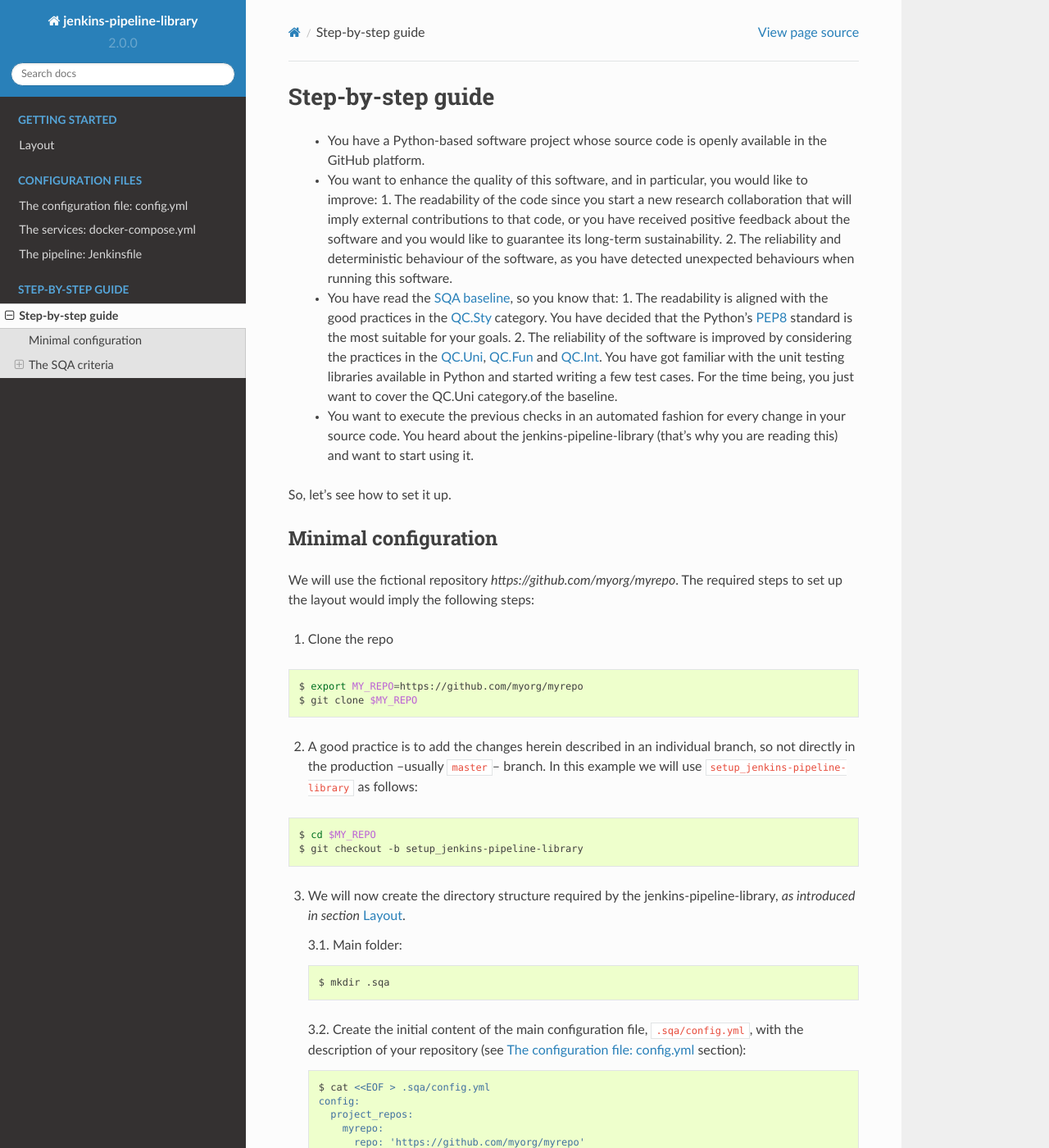
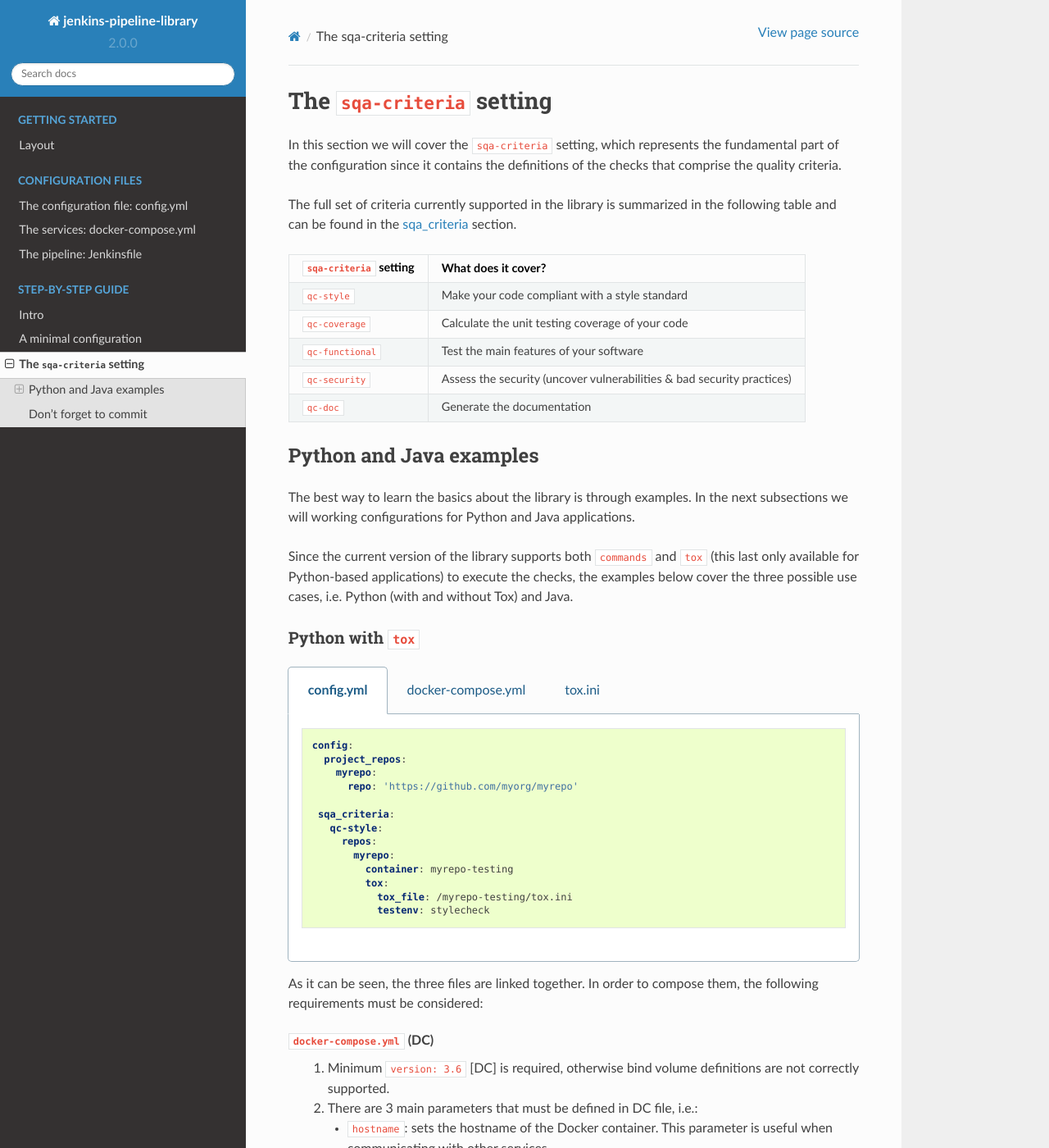
Before and after one commit to indigo-dc/jenkins-pipeline-library, a Sphinx documentation site: the page built from docs/user/step_by_step/sqa_criteria.rst, in a window 1280 px wide and 1400 px high. Shown: the whole window at 82% size. Built offline with Sphinx 7.4.7 and the Read the Docs theme 2.0.0, drawn with Linux system fonts in a browser that asks for light colours; some of the changed text lies outside the part shown.

Commit message:
Separate step-by-step sections

```diff
--- a/docs/index.rst
+++ b/docs/index.rst
@@ -47,8 +47,8 @@
    /user/jenkinsfile
 
 .. toctree::
-   :maxdepth: 1
-   :hidden:
    :caption: Step-by-step guide
 
-   /user/step_by_step
+   /user/step_by_step/intro
+   /user/step_by_step/min_configuration
+   /user/step_by_step/sqa_criteria
--- a/docs/user/step_by_step.rst
+++ b/docs/user/step_by_step/sqa_criteria.rst
@@ -1,142 +1,11 @@
-Step-by-step guide
-==================
-
- * You have a Python-based software project whose source code is openly
-   available in the GitHub platform.
- * You want to enhance the quality of this software, and in particular,
-   you would like to improve:
-   1. The readability of the code since you start a new research collaboration
-   that will imply external contributions to that code, or you have
-   received positive feedback about the software and you would like to
-   guarantee its long-term sustainability.
-   2. The reliability and deterministic behaviour of the software, as you have
-   detected unexpected behaviours when running this software.
- * You have read the
-   `SQA baseline <https://indigo-dc.github.io/sqa-baseline>`_, so you know
-   that:
-   1. The readability is aligned with the good practices in the
-   `QC.Sty <https://indigo-dc.github.io/sqa-baseline/#code-style-qc.sty>`_
-   category. You have decided that the Python's `PEP8
-   <https://www.python.org/dev/peps/pep-0008/>`_ standard is the most
-   suitable for your goals.
-   2. The reliability of the software is improved by considering the practices
-   in the
-   `QC.Uni <https://indigo-dc.github.io/sqa-baseline/#unit-testing-qc.uni>`_,
-   `QC.Fun <https://indigo-dc.github.io/sqa-baseline/#functional-testing-qc.fun>`_
-   and
-   `QC.Int <https://indigo-dc.github.io/sqa-baseline/#integration-testing-qc.int>`_.
-   You have got familiar with the unit testing libraries available in
-   Python and started writing a few test cases. For the time being, you just
-   want to cover the QC.Uni category.of the baseline.
- * You want to execute the previous checks in an automated fashion for every
-   change in your source code. You heard about the jenkins-pipeline-library
-   (that's why you are reading this) and want to start using it.
-
-So, let's see how to set it up.
-
-Minimal configuration
----------------------
-We will use the fictional repository *https://github.com/myorg/myrepo*. The
-required steps to set up the layout would imply the following steps:
-
-1. Clone the repo
-
-.. code:: bash
-
-   $ export MY_REPO=https://github.com/myorg/myrepo
-   $ git clone $MY_REPO
-
-2. A good practice is to add the changes herein described in an individual
-   branch, so not directly in the production --usually ``master``-- branch. In
-   this example we will use ``setup_jenkins-pipeline-library`` as follows:
-
-.. code:: bash
-
-   $ cd $MY_REPO
-   $ git checkout -b setup_jenkins-pipeline-library
-
-
-3. We will now create the directory structure required by the
-   jenkins-pipeline-library, *as introduced in section*
-   :ref:`Layout`.
-
-   3.1. Main folder:
-
-   .. code:: bash
-
-      $ mkdir .sqa
-
-   3.2. Create the initial content of the main configuration file,
-   ``.sqa/config.yml``, with the description of your repository (see
-   :ref:`The configuration file: config.yml` section):
-
-   .. code:: bash
-
-      $ cat <<EOF > .sqa/config.yml
-      config:
-        project_repos:
-          myrepo:
-            repo: 'https://github.com/myorg/myrepo'
-      EOF
-
-   3.3. Create the ``.sqa/docker-compose.yml``. For the time being, we will
-   only specify the version required by the library (i.e. ``3.6``), later on
-   we will add the service definitions (see
-   :ref:`The services: docker-compose.yml` section):
-
-   .. code:: bash
-
-      $ cat <<EOF > .sqa/config.yml
-      version: "3.6"
-      EOF
-
-   3.4. In the *root path of the code repository*, create the ``Jenkisfile``,
-   file required by Jenkins. In order to make it work with the
-   jenkins-pipeline-library, at least the following content must be present
-   (see :ref:`The pipeline: Jenkinsfile` section):
-
-   .. code:: bash
-
-      $ cat <<EOF > Jenkinsfile
-      @Library(['github.com:indigo-dc/jenkins-pipeline-library@2.0.0']) _
-
-      def projectConfig
-
-      pipeline {
-          agent any
-
-          stages {
-              stage('SQA baseline dynamic stages') {
-                  steps {
-                      script {
-                          projectConfig = pipelineConfig()
-                          buildStages(projectConfig)
-                      }
-                  }
-                  post {
-                      cleanup {
-                          cleanWs()
-                      }
-                  }
-              }
-          }
-      }
-      EOF
-
-4. Commit & push the layout files:
-
-.. code:: bash
-
-    $ git add .sqa Jenkinsfile
-    $ git commit -m "Initial setup of jenkins-pipeline-library files"
-    $ git push origin setup_jenkins-pipeline-library
-
-The SQA criteria
-----------------
+The ``sqa-criteria`` setting
+============================
 In this section we will cover the ``sqa-criteria`` setting, which represents
 the fundamental part of the configuration since it contains the definitions of
-the checks that comprise the quality criteria. The criteria currently supported
-is documented in :ref:`sqa_criteria`, but in short it is currently reduced to:
+the checks that comprise the quality criteria.
+
+The full set of criteria currently supported in the library is summarized in
+the following table and can be found in the :ref:`sqa_criteria` section.
 
 +-----------------------------+------------------------------------------------------------------------+
 | ``sqa-criteria`` setting    | What does it cover?                                                    |
@@ -152,18 +21,16 @@
 | ``qc-doc``                  | Generate the documentation                                             |
 +-----------------------------+------------------------------------------------------------------------+
 
-The definition of the ``sqa-criteria`` settings in the ``.sqa/config.yml`` file
-follow a similar approach. As such, the following examples will only cover the
-``qc-style`` setting, but the others can be implemented in a similar fashion.
-Check out the previously referrenced :ref:`sqa_criteria` sections for the
-specific parameters within each setting.
+Python and Java examples
+------------------------
+The best way to learn the basics about the library is through examples. In the
+next subsections we will working configurations for Python and Java
+applications.
 
-The current version of the library supports both ``commands`` and ``tox`` (only
-for Python-based applications) to run the validaton checks. The examples present
-working ``config.yml`` definitions, both for Python and Java programming
-languages, covering all the use cases --i.e. Java & Python with and without
-tox--, as well as the associated ``docker-compose.yml`` services (``tox.ini``
-are also available when applicable).
+Since the current version of the library supports both ``commands`` and ``tox``
+(this last only available for Python-based applications) to execute the checks,
+the examples below cover the three possible use cases, i.e. Python (with and
+without Tox) and Java.
 
 Python with ``tox``
 ^^^^^^^^^^^^^^^^^^^
@@ -224,7 +91,7 @@
 As it can be seen, the three files are linked together. In order to compose
 them, the following requirements must be considered:
 
-… ``docker-compose.yml`` (DC)
+``docker-compose.yml`` (DC)
     1. Minimum ``version: 3.6`` [DC] is required, otherwise bind
        volume definitions are not correctly supported.
     2. There are 3 main parameters that must be defined in DC file, i.e.:
@@ -232,17 +99,23 @@
        * ``hostname``: sets the hostname of the Docker container. This
          parameter is useful when communicating with other services.
        * ``image``: points to the Docker image that will be used by the
-         container. **When using this parameter, the image must be previously
-         available in Docker Hub registry**. Additionally, DC allows the image
-         to be built in runtime by providing a Dockerfile. In this case, the
-         ``build`` parameter must be used (check out
-         `DC's build parameter documentation <https://docs.docker.com/compose/compose-file/#build>`_).
+         container.
+
+         * When using this parameter, **the image must be previously
+           available in Docker Hub registry**. Additionally, DC allows the
+           image to be built in runtime by providing a Dockerfile. In this
+           case, the ``build`` parameter must be used (check out
+           `DC's build parameter documentation <https://docs.docker.com/compose/compose-file/#build>`_).
+         * Note that **all the tools required to run the tests must be
+           deployed in the Docker image**. In this example, the
+           *indigodatacloud/ci-images:python3.6* image already contains the
+           tools needed to execute the subsequent tox commands.
        * ``volumes``: identifies the volume where the repository (*myrepo* in
          this example) content will be accessible. **The** ``type: bind`` **is
          required and only the values for** ``source`` **and** ``target``
          **parameters must be provided**.
 
-… ``config.yml`` (CONFIG) and ``docker-compose.yml`` (DC)
+``config.yml`` (CONFIG) and ``docker-compose.yml`` (DC)
     1. The value for the ``container`` setting [CONFIG] must correspond to a
        service definition in the DC file. In the example above, the service
        *myrepo-testing* is defined under *services* inside DC file.
@@ -254,7 +127,7 @@
        *myrepo* as the ID so the correct value for ``source`` [DC file] is
        *./myrepo*.
 
-… ``tox.ini`` (TOX), ``config.yml`` (CONFIG) and ``docker-compose.yml`` (DC)
+``tox.ini`` (TOX), ``config.yml`` (CONFIG) and ``docker-compose.yml`` (DC)
     1. The value for ``tox_file`` [CONFIG] must be the absolute path to the
        TOX file. **To obtain the full path to the TOX file,** ``target``
        **[DC file] must be prepended**, as it is the folder where the
@@ -311,6 +184,10 @@
                      source: ./myrepo
                      target: /myrepo-testing
 
+In this example, the only difference with respect to the previuos example is
+the use of ``commands`` [CONFIG]. Here, we will obtain the same output as in
+the previous Python-with-tox example since *flake8* tool is executed.
+
 Java with ``commands``
 ^^^^^^^^^^^^^^^^^^^^^^
 
@@ -347,3 +224,22 @@
                    - type: bind
                      source: ./myrepo
                      target: /myrepo-testing
+
+
+Don't forget to commit
+----------------------
+Once you have added one of the former definitions in the ``sqa-criteria``
+setting, it is time to commit our work. Following our example:
+
+.. code:: bash
+
+    $ git commit -m "Add sqa-criteria setting & associated docker-compose services"
+
+Lastly, proceed to push our changes to the remote repository:
+
+.. code:: bash
+
+    $ git push origin setup_jenkins-pipeline-library
+
+In the next section, we will provide the last steps to make all this work being
+executed in Jenkins.
```
Also changed, not shown: other parts of docs/user/step_by_step/sqa_criteria.rst (+1 -1 lines), docs/user/step_by_step/intro.rst (added, +36 -0 lines), docs/user/step_by_step/min_configuration.rst (added, +100 -0 lines).
